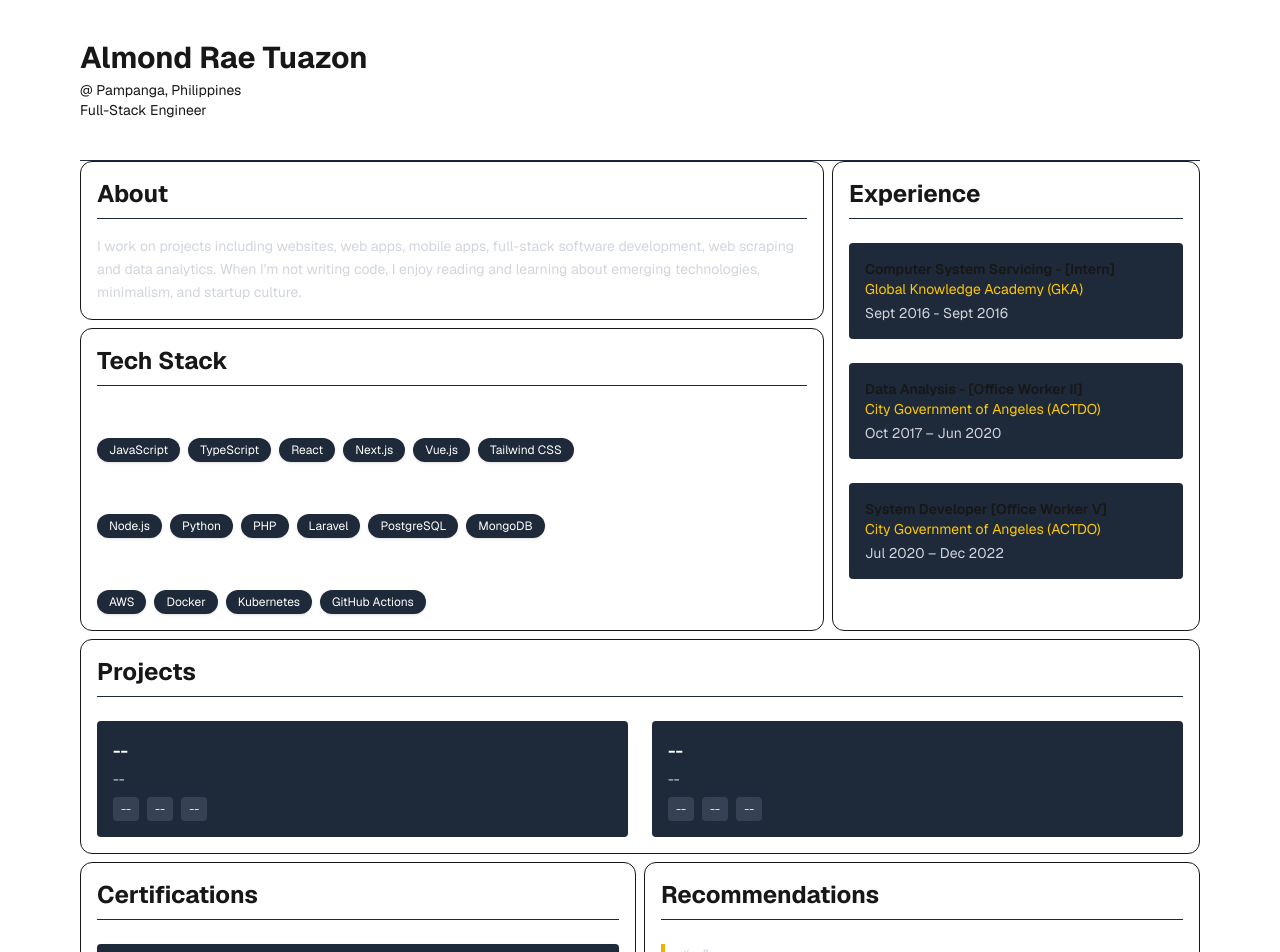
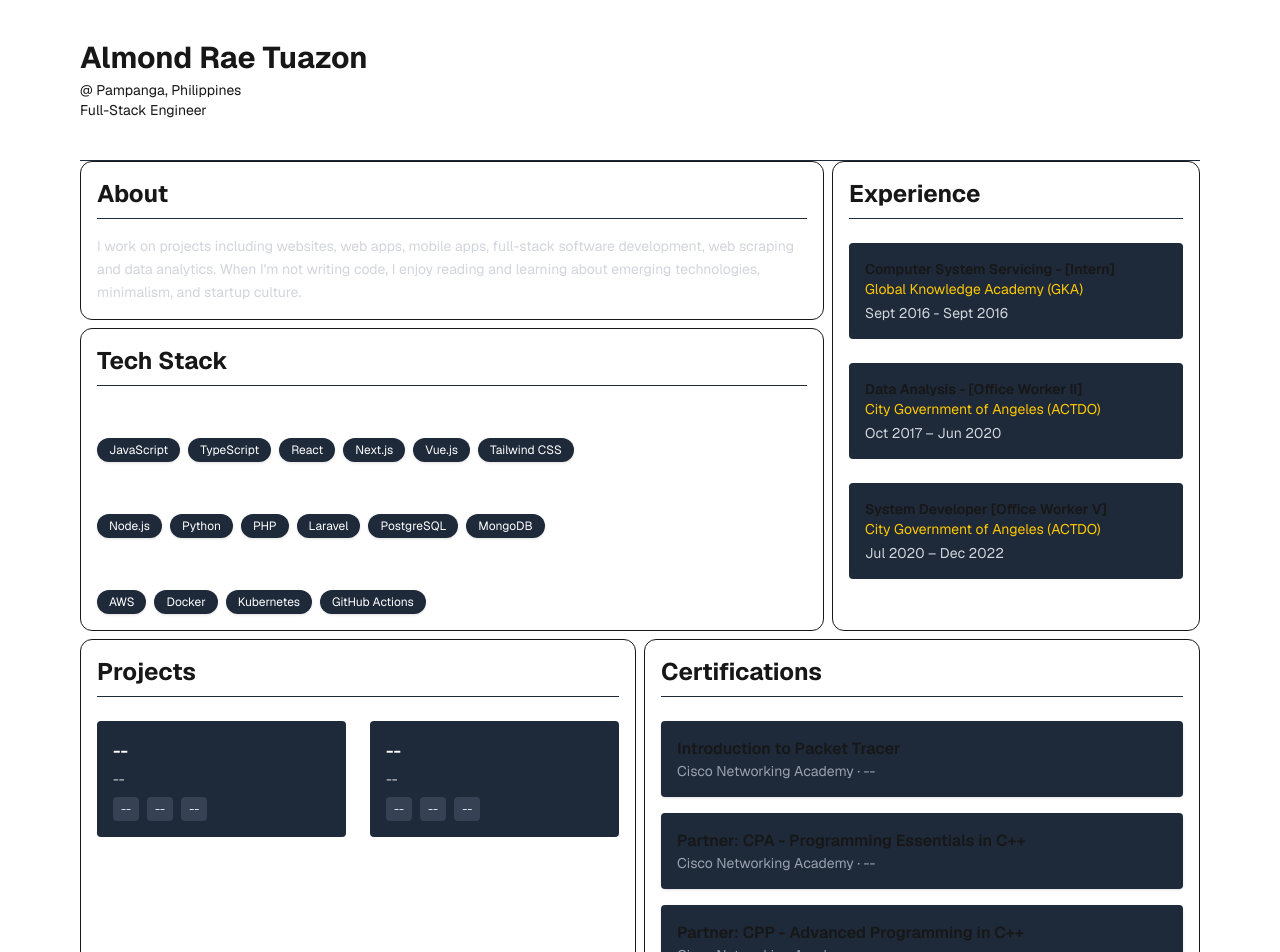
Before and after one commit to MondSE/almondtuazon, a Next.js app: page / in a window 1280 px wide. Shown: the top 952 px of the page. Built offline with nearby package versions, Linux system fonts and the light colour scheme.

Commit message:
certification/projects updated - layout adjust

```diff
--- a/app/components/Projects.tsx
+++ b/app/components/Projects.tsx
@@ -5,7 +5,7 @@ import projects from "@/data/project.json";
 const Projects = () => {
   return (
     <motion.section
-      className="bento-card p-4 col-span-1 md:col-span-6 space-y-2 group"
+      className="bento-card p-4 col-span-1 md:col-span-3 space-y-2 group"
       initial={{ opacity: 0 }}
       whileInView={{ opacity: 1 }}
       transition={{ duration: 0.6 }}
--- a/app/page.tsx
+++ b/app/page.tsx
@@ -24,7 +24,7 @@ export default function Home() {
         <TechStack />
         <Projects />
         <Certifications />
-        <Recommendation />
+        {/* <Recommendation /> */}
         <SocialLinks />
         <BlogPosts />
       </section>
```
